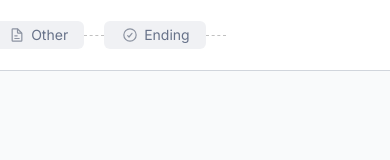
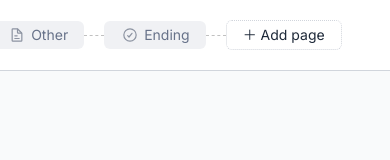
Before and after one commit to imasif/Form-test, a React (Vite) app: page / in a window 390 px wide. Shown: the top 160 px of the page. Built offline with nearby package versions, Linux system fonts and the light colour scheme.

Commit message:
+add new button fixed

```diff
--- a/src/components/home/Home.jsx
+++ b/src/components/home/Home.jsx
@@ -158,7 +158,7 @@ export default function Home() {
         <>
             <div className="flex p-5 overflow-x-auto border-b border-gray-300 bg-white w-4xl">
                 <div
-                    className="flex items-center tab-bar-view overflow-x-auto scrollbar-thin scrollbar-thumb-gray-300 scrollbar-track-transparent sm:overflow-x-auto sm:scrollbar-thin sm:scrollbar-thumb-gray-300 sm:scrollbar-track-transparent w-full"
+                    className="flex items-center tab-bar-view scrollbar-thin scrollbar-thumb-gray-300 scrollbar-track-transparent sm:overflow-x-auto sm:scrollbar-thin sm:scrollbar-thumb-gray-300 sm:scrollbar-track-transparent"
                     onMouseLeave={() =>
                         dotMenuOpen ? null : setActiveTabHovered(false)
                     }
```
